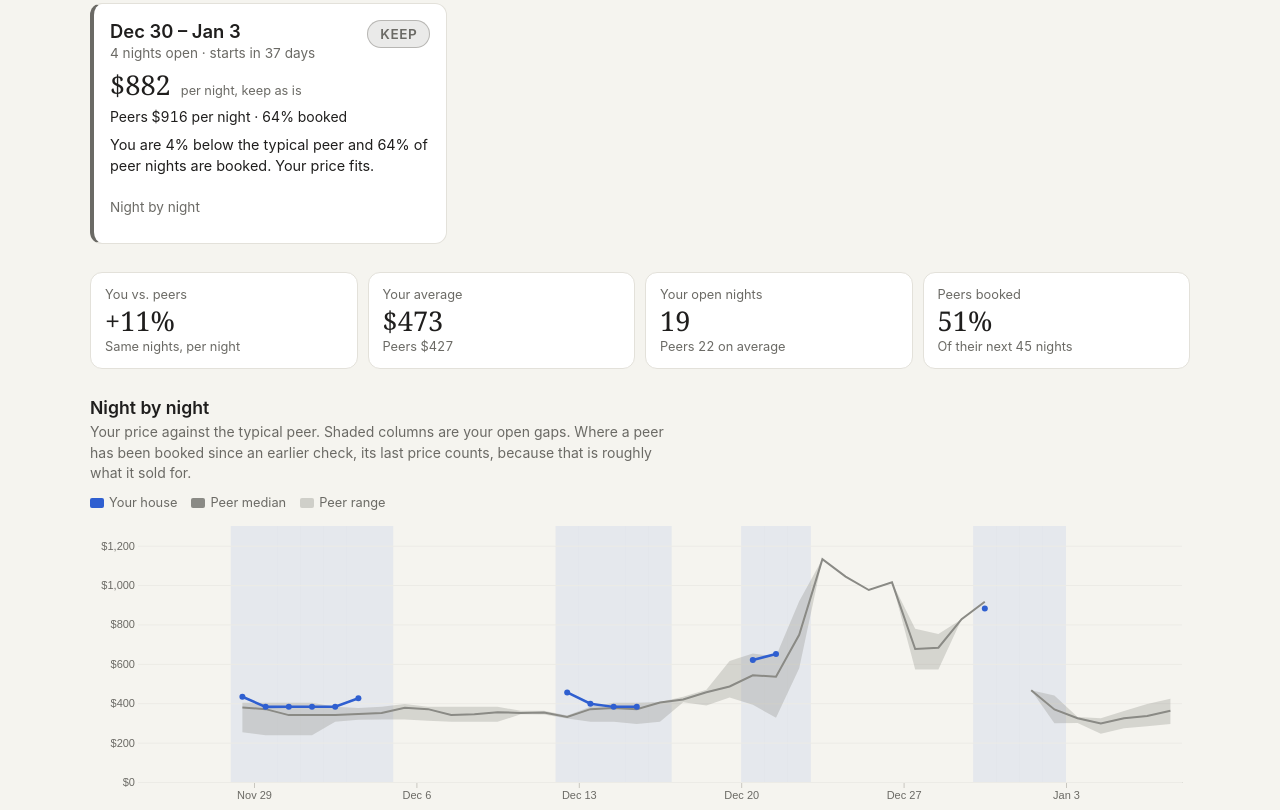
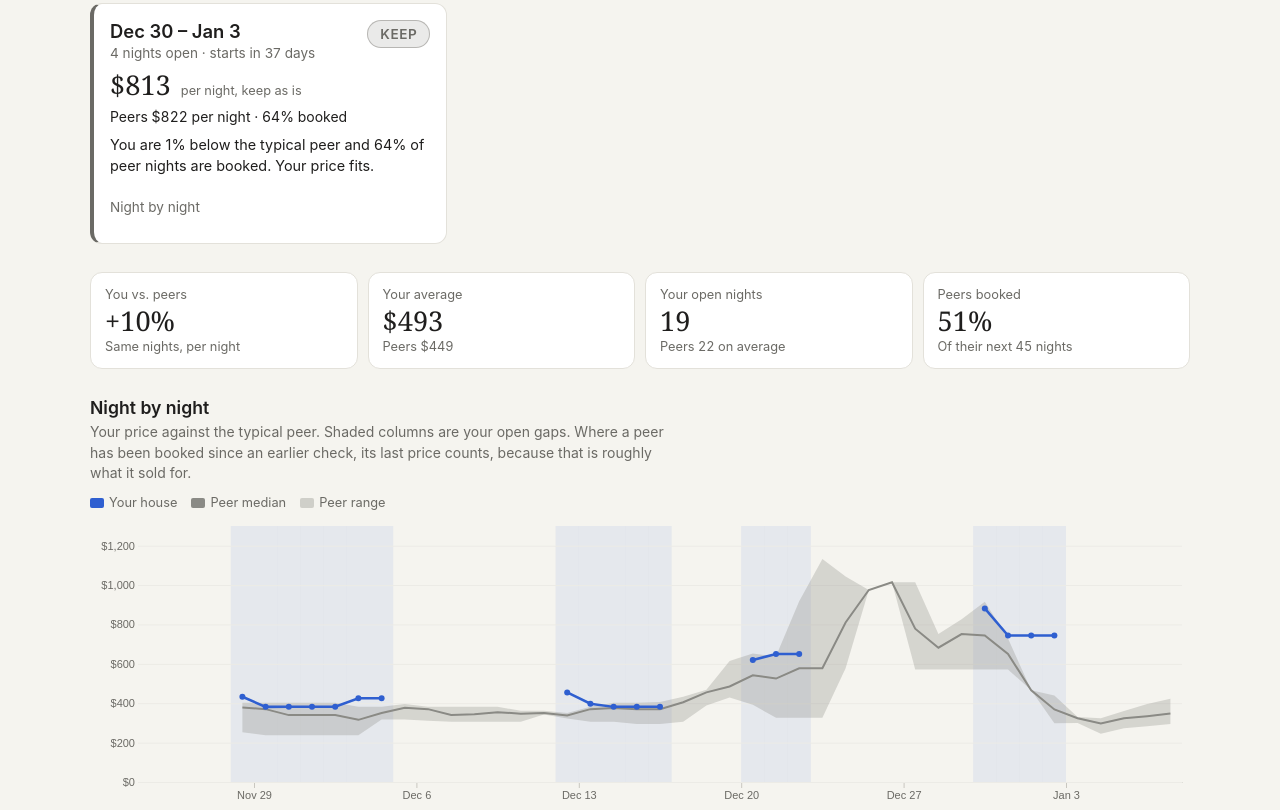
Before and after one commit to ferlopesmyai/airbnbprice, a plain HTML site: page index.html in a window 1280 px wide. Shown: the part 612-1422 px from the top of the page. Drawn offline with Linux system fonts and the light colour scheme.

Commit message:
Daily price data 2026-11-23
Co-Authored-By: Claude Opus 5.5 <noreply@anthropic.com>
Claude-Session: https://claude.ai/code/session_01UD3YKRdvf46wzqEAZyC83D

```diff
--- a/data/prices.csv
+++ b/data/prices.csv
@@ -66,7 +66,7 @@ scrape_date,listing_id,checkin,nights,total_usd,per_night_usd,days_ahead,status
 2026-11-23,1431173253142831674,2026-12-28,2,1364,682.0,35,ok
 2026-11-23,1431173253142831674,2026-12-29,2,1654,827.0,36,ok
 2026-11-23,1431173253142831674,2026-12-30,2,1831,915.5,37,ok
-2026-11-23,1431173253142831674,2026-12-31,,,,38,no_quote
+2026-11-23,1431173253142831674,2026-12-31,3,2187,729.0,38,ok
 2026-11-23,1431173253142831674,2027-01-01,4,1863,465.75,39,ok
 2026-11-23,1431173253142831674,2027-01-02,3,1316,438.67,40,ok
 2026-11-23,1431173253142831674,2027-01-03,3,972,324.0,41,ok
@@ -180,6 +180,6 @@ scrape_date,listing_id,checkin,nights,total_usd,per_night_usd,days_ahead,status
 2026-11-23,1709445962698523002,2026-12-21,2,1300,650.0,28,ok
 2026-11-23,1709445962698523002,2026-12-22,,,,29,no_quote
 2026-11-23,1709445962698523002,2026-12-30,2,1763,881.5,37,ok
-2026-11-23,1709445962698523002,2026-12-31,,,,38,no_quote
+2026-11-23,1709445962698523002,2026-12-31,3,2232,744.0,38,ok
 2026-11-23,1709445962698523002,2027-01-01,,,,39,no_quote
 2026-11-23,1709445962698523002,2027-01-02,,,,40,single_night_gap
--- a/index.html
+++ b/index.html
@@ -164,7 +164,7 @@ body{margin:0;background:var(--bg);color:var(--color-fg);padding:max(16px,env(sa
   <details class="notes" id="notes">
     <summary>How this works</summary>
     <ul>
-      <li>Every day the price of each house is checked for every check-in date in the next 45 days, for 2 adults, and kept. Price per night is the Airbnb total with all fees, before taxes, divided by the nights quoted (usually the minimum stay).</li>
+      <li>Every day the price of each house is checked for every check-in date in the next 45 days, for 2 adults, and kept. Price per night is the Airbnb total with all fees, before taxes, divided by the nights quoted (usually the minimum stay). A night no stay can start on, because of a minimum stay or a booking right after it, takes the per-night price of the stay that covers it.</li>
       <li>When a night that was open gets booked, the last price seen for it is kept and used as its likely booking price. These fill in as the daily checks pile up.</li>
       <li>Calls: <b>Reduce</b> when you are more than 10% above peers while they still have room, or above them with a week or less to go. <b>Increase</b> when peers are mostly booked and you are at or below their price. Otherwise <b>Keep</b>. Suggested prices are rounded to $5.</li>
       <li>Peers leave out "1221AB (2nd listing)", the same house as "1221 Ab", and "Themed villa (Julie)", whose calendar is closed.</li>
@@ -186,11 +186,15 @@ dash.calc('nights', {
   inputs: ['prices', 'availability'],
   fn: (prices, availability) => {
     const last = availability.reduce((m, r) => (r.scrape_date > m ? r.scrape_date : m), '');
-    const cur = {}, seen = {};
-    for (const r of prices) {
-      if (r.status !== 'ok' || r.per_night_usd == null) continue;
+    const cur = {}, seen = {}, cover = {};
+    const ok = prices.filter((r) => r.status === 'ok' && r.per_night_usd != null).sort((a, b) => (a.checkin < b.checkin ? -1 : a.checkin > b.checkin ? 1 : 0));
+    for (const r of ok) {
       const k = r.listing_id + '|' + r.checkin, v = num(r.per_night_usd);
-      if (r.scrape_date === last) cur[k] = v;
+      if (r.scrape_date === last) {
+        cur[k] = v;
+        // A night no stay can start on (minimum stay, gap before a booking) takes the price of the stay that covers it.
+        for (let i = 1; i < (num(r.nights) || 1); i++) cover[r.listing_id + '|' + addDays(r.checkin, i)] = v;
+      }
       if (!seen[k] || r.scrape_date > seen[k].d) seen[k] = { v, d: r.scrape_date };
     }
     const wasOpen = new Set();
@@ -198,7 +202,7 @@ dash.calc('nights', {
     return availability.filter((a) => a.scrape_date === last).map((a) => {
       const k = a.listing_id + '|' + a.night, open = a.state === 'O';
       const booked_since = !open && wasOpen.has(k);
-      return { scrape_date: last, listing_id: a.listing_id, night: a.night, open: open ? 1 : 0, price: open ? cur[k] ?? null : null,
+      return { scrape_date: last, listing_id: a.listing_id, night: a.night, open: open ? 1 : 0, price: open ? cur[k] ?? null : null, price_shown: open ? cur[k] ?? cover[k] ?? null : null,
         booked_since: booked_since ? 1 : 0, last_price: booked_since && seen[k] ? seen[k].v : null, last_seen: booked_since && seen[k] ? seen[k].d : null };
     });
   }
@@ -206,6 +210,7 @@ dash.calc('nights', {
 
 // Peer value for a night: today's price if open, else the last price seen before it was booked.
 const peerVal = (r) => (!r ? null : r.open ? r.price : r.booked_since ? r.last_price : null);
+const peerShown = (r) => (!r ? null : r.open ? r.price_shown : r.booked_since ? r.last_price : null);
 
 dash.calc('bydate', {
   title: 'You vs. peers by night',
@@ -215,13 +220,15 @@ dash.calc('bydate', {
     const role = roleOf(listings), by = {};
     for (const r of nights) {
       if (role[r.listing_id] === 'skip') continue;
-      const c = (by[r.night] = by[r.night] || { mine: null, me_open: 0, vals: [], booked: 0, peers: 0 });
-      if (role[r.listing_id] === 'me') { c.mine = r.price; c.me_open = r.open; continue; }
+      const c = (by[r.night] = by[r.night] || { mine: null, mine_shown: null, me_open: 0, vals: [], shown: [], booked: 0, peers: 0 });
+      if (role[r.listing_id] === 'me') { c.mine = r.price; c.mine_shown = r.price_shown; c.me_open = r.open; continue; }
       c.peers++; if (!r.open) c.booked++;
       const v = peerVal(r); if (v != null) c.vals.push(v);
+      const w = peerShown(r); if (w != null) c.shown.push(w);
     }
     return Object.keys(by).sort().map((n) => { const c = by[n]; return {
-      night: n, mine: c.mine, me_open: c.me_open, peer_median: med(c.vals),
+      night: n, mine: c.mine, mine_shown: c.mine_shown, me_open: c.me_open, peer_median: med(c.vals), peer_median_shown: med(c.shown),
+      shown_min: c.shown.length ? Math.min(...c.shown) : null, shown_max: c.shown.length ? Math.max(...c.shown) : null,
       peer_min: c.vals.length ? Math.min(...c.vals) : null, peer_max: c.vals.length ? Math.max(...c.vals) : null,
       peers_priced: c.vals.length, peers_booked: c.booked, peers: c.peers }; });
   }
@@ -240,9 +247,9 @@ dash.calc('gaps', {
     return runs.map((run) => {
       const first = run[0].night, lastN = run[run.length - 1].night, n = run.length;
       const lead = daysBetween(scrape, first);
-      const my = mean(run.map((d) => d.mine));
+      const my = mean(run.map((d) => d.mine)) ?? mean(run.map((d) => d.mine_shown));
       const both = run.filter((d) => d.mine != null && d.peer_median != null);
-      const peer = both.length ? mean(both.map((d) => d.peer_median)) : mean(run.map((d) => d.peer_median));
+      const peer = both.length ? mean(both.map((d) => d.peer_median)) : mean(run.map((d) => d.peer_median ?? d.peer_median_shown));
       const peerSlots = run.reduce((s, d) => s + d.peers, 0);
       const booked = peerSlots ? run.reduce((s, d) => s + d.peers_booked, 0) / peerSlots : null;
       const myCmp = both.length ? mean(both.map((d) => d.mine)) : my;
@@ -396,11 +403,12 @@ dash.draw('gap-cards', (box) => {
     const tb = el('tbody');
     for (let i = 0; i < g.nights; i++) {
       const n = new Date(P(g.first_night).getTime() + i * 864e5).toISOString().slice(0, 10); const r = nightsBy[n] || {};
-      const tr = el('tr'); tr.append(el('td', null, fmtDow(P(n))), el('td', r.mine == null ? 'bk' : null, r.mine == null ? 'no stay' : usd(r.mine)),
-        el('td', null, r.peer_median == null ? '–' : usd(r.peer_median)), el('td', null, r.peers ? r.peers_booked + ' of ' + r.peers : '–'));
+      const tr = el('tr'); tr.append(el('td', null, fmtDow(P(n))), el('td', r.mine == null ? 'bk' : null, r.mine != null ? usd(r.mine) : r.mine_shown != null ? usd(r.mine_shown) + '*' : 'no price'),
+        el('td', null, r.peer_median_shown == null ? '–' : usd(r.peer_median_shown)), el('td', null, r.peers ? r.peers_booked + ' of ' + r.peers : '–'));
       tb.appendChild(tr);
     }
-    t.appendChild(tb); det.appendChild(t); card.appendChild(det);
+    t.appendChild(tb); det.appendChild(t);
+    if (g.nights > 1) det.appendChild(el('div', 'per', '* No stay can start that night; price of the stay that covers it.')); card.appendChild(det);
     box.appendChild(card);
   }
 });
@@ -428,20 +436,20 @@ dash.draw('date-chart', (box) => {
   const x = d3.scaleUtc().domain([rows[0].t, new Date(+rows[rows.length - 1].t + 864e5)]).range([m.l, W - m.r]);
   const dx = (x(new Date(+rows[0].t + 864e5)) - x(rows[0].t));
   const cx = (r) => x(r.t) + dx / 2;
-  const ymax = d3.max(rows, (r) => Math.max(r.mine || 0, r.peer_max || 0)) || 1;
+  const ymax = d3.max(rows, (r) => Math.max(r.mine_shown || 0, r.shown_max || 0)) || 1;
   const y = d3.scaleLinear().domain([0, ymax * 1.08]).nice().range([H - m.b, m.t]);
   svg.append('g').selectAll('rect').data(rows.filter((r) => r.me_open)).join('rect').attr('x', (r) => x(r.t)).attr('width', dx).attr('y', m.t).attr('height', H - m.t - m.b).style('fill', dash.colors[0]).style('opacity', 0.08);
   svg.append('g').attr('transform', `translate(0,${H - m.b})`).call(d3.axisBottom(x).ticks(narrow ? 4 : 8).tickFormat(fmtDay).tickSizeOuter(0)).call(axisStyle);
   svg.append('g').attr('transform', `translate(${m.l},0)`).call(d3.axisLeft(y).ticks(narrow ? 4 : 5).tickFormat(usd).tickSize(-(W - m.l - m.r))).call((a) => a.select('.domain').remove()).call((a) => a.selectAll('line').style('stroke', 'var(--cds-chart-grid)'));
-  svg.append('path').datum(rows).attr('d', d3.area().defined((r) => r.peer_min != null).x(cx).y0((r) => y(r.peer_min)).y1((r) => y(r.peer_max))).style('fill', 'var(--cds-chart-muted)').style('opacity', 0.3);
-  svg.append('path').datum(rows).attr('d', d3.line().defined((r) => r.peer_median != null).x(cx).y((r) => y(r.peer_median))).style('fill', 'none').style('stroke', 'var(--cds-chart-muted)').style('stroke-width', 2);
-  svg.append('path').datum(rows).attr('d', d3.line().defined((r) => r.mine != null).x(cx).y((r) => y(r.mine))).style('fill', 'none').style('stroke', dash.colors[0]).style('stroke-width', 2.5);
-  svg.append('g').selectAll('circle').data(rows.filter((r) => r.mine != null)).join('circle').attr('cx', cx).attr('cy', (r) => y(r.mine)).attr('r', 3).style('fill', dash.colors[0]);
+  svg.append('path').datum(rows).attr('d', d3.area().defined((r) => r.shown_min != null).x(cx).y0((r) => y(r.shown_min)).y1((r) => y(r.shown_max))).style('fill', 'var(--cds-chart-muted)').style('opacity', 0.3);
+  svg.append('path').datum(rows).attr('d', d3.line().defined((r) => r.peer_median_shown != null).x(cx).y((r) => y(r.peer_median_shown))).style('fill', 'none').style('stroke', 'var(--cds-chart-muted)').style('stroke-width', 2);
+  svg.append('path').datum(rows).attr('d', d3.line().defined((r) => r.mine_shown != null).x(cx).y((r) => y(r.mine_shown))).style('fill', 'none').style('stroke', dash.colors[0]).style('stroke-width', 2.5);
+  svg.append('g').selectAll('circle').data(rows.filter((r) => r.mine_shown != null)).join('circle').attr('cx', cx).attr('cy', (r) => y(r.mine_shown)).attr('r', 3).style('fill', dash.colors[0]);
   const hair = svg.append('line').attr('y1', m.t).attr('y2', H - m.b).style('stroke', 'var(--cds-chart-reference)').style('opacity', 0);
   const show = (ev) => {
     const [px] = d3.pointer(ev, svg.node()); const i = Math.max(0, Math.min(rows.length - 1, Math.floor((px - m.l) / dx))); const r = rows[i];
     hair.attr('x1', cx(r)).attr('x2', cx(r)).style('opacity', 1);
-    tip(box, [fmtDow(r.t), 'You: ' + (r.mine != null ? usd(r.mine) : r.me_open ? 'open, no stay price' : 'booked'), 'Peer median: ' + (r.peer_median != null ? usd(r.peer_median) : '–'), r.peers_booked + ' of ' + r.peers + ' peers booked'], ev);
+    tip(box, [fmtDow(r.t), 'You: ' + (r.mine_shown != null ? usd(r.mine_shown) + (r.mine == null ? ' (part of a longer stay)' : '') : r.me_open ? 'open, no price' : 'booked'), 'Peer median: ' + (r.peer_median_shown != null ? usd(r.peer_median_shown) : '–'), r.peers_booked + ' of ' + r.peers + ' peers booked'], ev);
   };
   svg.append('rect').attr('x', m.l).attr('y', m.t).attr('width', W - m.l - m.r).attr('height', H - m.t - m.b).style('fill', 'transparent')
     .on('pointermove', show).on('pointerdown', show).on('pointerleave', () => { hair.style('opacity', 0); untip(box); });
```
